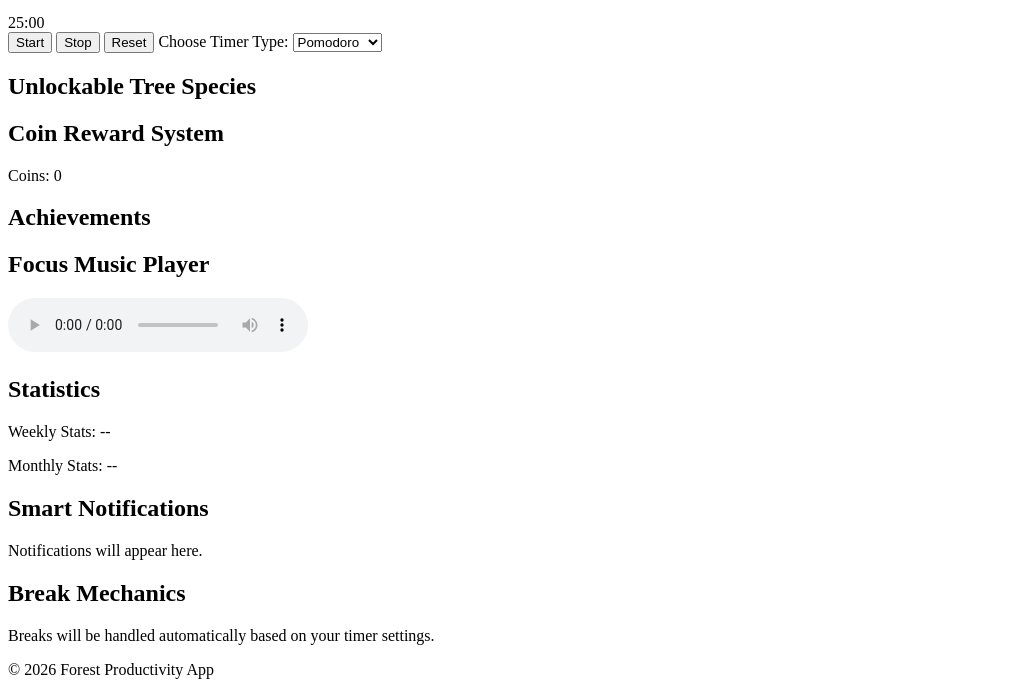
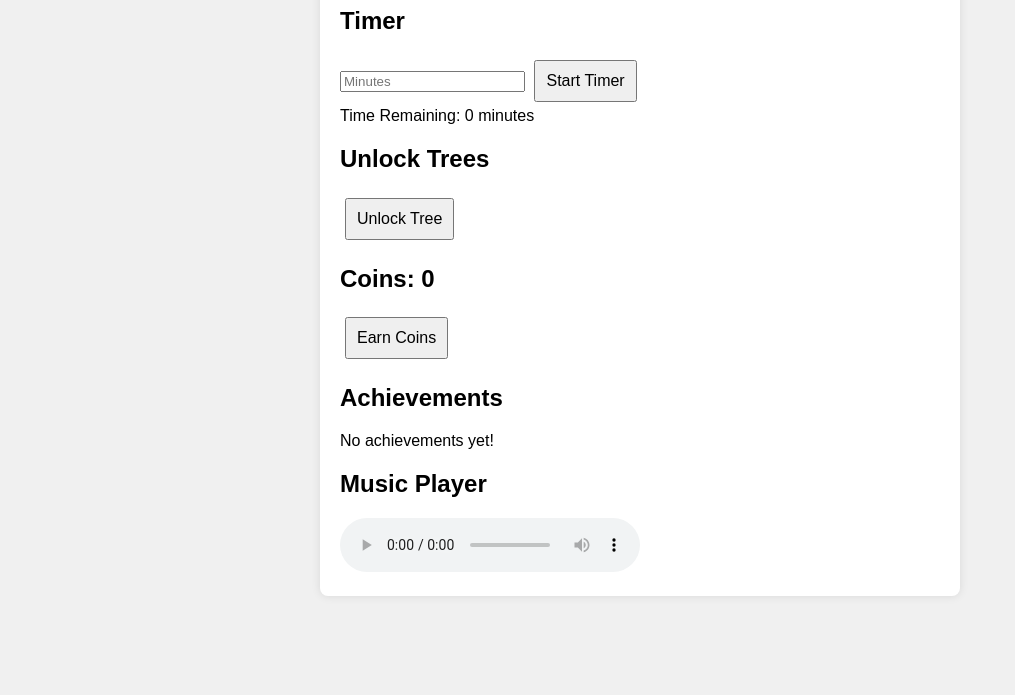
Before and after one commit to khalilyoussouf05-cloud/DayBuddy, a plain HTML site: page index.html in a window 1280 px wide. Shown: the part 113-808 px from the top of the page, without its empty margins (0-1015 px from the left). Drawn offline with Linux system fonts and the light colour scheme.

Commit message:
Update index.html with Forest-style productivity app

```diff
--- a/index.html
+++ b/index.html
@@ -4,73 +4,101 @@
     <meta charset="UTF-8">
     <meta name="viewport" content="width=device-width, initial-scale=1.0">
     <title>Forest-style Productivity App</title>
-    <link rel="stylesheet" href="styles.css">
-    <script src="script.js" defer></script>
+    <style>
+        body {
+            font-family: Arial, sans-serif;
+            background-color: #f0f0f0;
+            margin: 0;
+            padding: 20px;
+        }
+        .container {
+            max-width: 600px;
+            margin: auto;
+            background: white;
+            padding: 20px;
+            border-radius: 8px;
+            box-shadow: 0 0 10px rgba(0,0,0,0.1);
+        }
+        button {
+            padding: 10px;
+            font-size: 16px;
+            margin: 5px;
+        }
+        #musicPlayer {
+            margin-top: 20px;
+        }
+    </style>
 </head>
 <body>
-    <header>
-        <h1>Forest Productivity App</h1>
-    </header>
-    <main>
-        <section id="timer">
+    <div class="container">
+        <h1>Forest-style Productivity App</h1>
+        <div>
             <h2>Timer</h2>
-            <div id="timer-display">25:00</div>
-            <button id="start-timer">Start</button>
-            <button id="stop-timer">Stop</button>
-            <button id="reset-timer">Reset</button>
-            <label for="timer-type">Choose Timer Type:</label>
-            <select id="timer-type">
-                <option value="pomodoro">Pomodoro</option>
-                <option value="deep-work">Deep Work</option>
-                <option value="custom">Custom</option>
-            </select>
-        </section>
-
-        <section id="trees">
-            <h2>Unlockable Tree Species</h2>
-            <div id="tree-list">
-                <!-- Tree species would be dynamically added here -->
-            </div>
-        </section>
-
-        <section id="rewards">
-            <h2>Coin Reward System</h2>
-            <p id="coins">Coins: 0</p>
-        </section>
-
-        <section id="achievements">
+            <input type="number" id="timerInput" placeholder="Minutes" />
+            <button id="startTimer">Start Timer</button>
+            <div id="timerDisplay">Time Remaining: <span id="timeLeft">0</span> minutes</div>
+        </div>
+        <div>
+            <h2>Unlock Trees</h2>
+            <button id="unlockTree">Unlock Tree</button>
+            <p id="unlockMessage"></p>
+        </div>
+        <div>
+            <h2>Coins: <span id="coins">0</span></h2>
+            <button id="getCoins">Earn Coins</button>
+        </div>
+        <div>
             <h2>Achievements</h2>
-            <div id="achievement-list">
-                <!-- Achievements will be displayed here -->
-            </div>
-        </section>
-
-        <section id="music">
-            <h2>Focus Music Player</h2>
+            <p id="achievements">No achievements yet!</p>
+        </div>
+        <div id="musicPlayer">
+            <h2>Music Player</h2>
             <audio controls>
                 <source src="music.mp3" type="audio/mpeg">
                 Your browser does not support the audio element.
             </audio>
-        </section>
+        </div>
+        <div id="notifications"></div>
+    </div>
+    <script>
+        let coins = 0;
+        let timer;
+        let timeLeft;
 
-        <section id="statistics">
-            <h2>Statistics</h2>
-            <p id="weekly-stats">Weekly Stats: --</p>
-            <p id="monthly-stats">Monthly Stats: --</p>
-        </section>
+        document.getElementById('startTimer').onclick = function() {
+            const minutes = document.getElementById('timerInput').value;
+            timeLeft = minutes;
+            document.getElementById('timeLeft').innerText = timeLeft;
+            timer = setInterval(() => {
+                if (timeLeft <= 0) {
+                    clearInterval(timer);
+                    alert('Time is up!');
+                    // Notify user
+                    document.getElementById('notifications').innerHTML += '<p>Time is up!</p>';
+                } else {
+                    timeLeft--;
+                    document.getElementById('timeLeft').innerText = timeLeft;
+                }
+            }, 60000);
+        };
 
-        <section id="notifications">
-            <h2>Smart Notifications</h2>
-            <p id="notification-message">Notifications will appear here.</p>
-        </section>
+        document.getElementById('unlockTree').onclick = function() {
+            document.getElementById('unlockMessage').innerText = 'Tree unlocked! 🌳';
+            coins += 10;
+            document.getElementById('coins').innerText = coins;
+            updateAchievements('Unlocked a Tree');
+        };
 
-        <section id="break-mechanics">
-            <h2>Break Mechanics</h2>
-            <p>Breaks will be handled automatically based on your timer settings.</p>
-        </section>
-    </main>
-    <footer>
-        <p>&copy; 2026 Forest Productivity App</p>
-    </footer>
+        document.getElementById('getCoins').onclick = function() {
+            coins += 5;
+            document.getElementById('coins').innerText = coins;
+            updateAchievements('Earned Coins');
+        };
+
+        function updateAchievements(achievement) {
+            const achievementsElement = document.getElementById('achievements');
+            achievementsElement.innerText = achievementsElement.innerText + '\n' + achievement;
+        }
+    </script>
 </body>
 </html>
```
